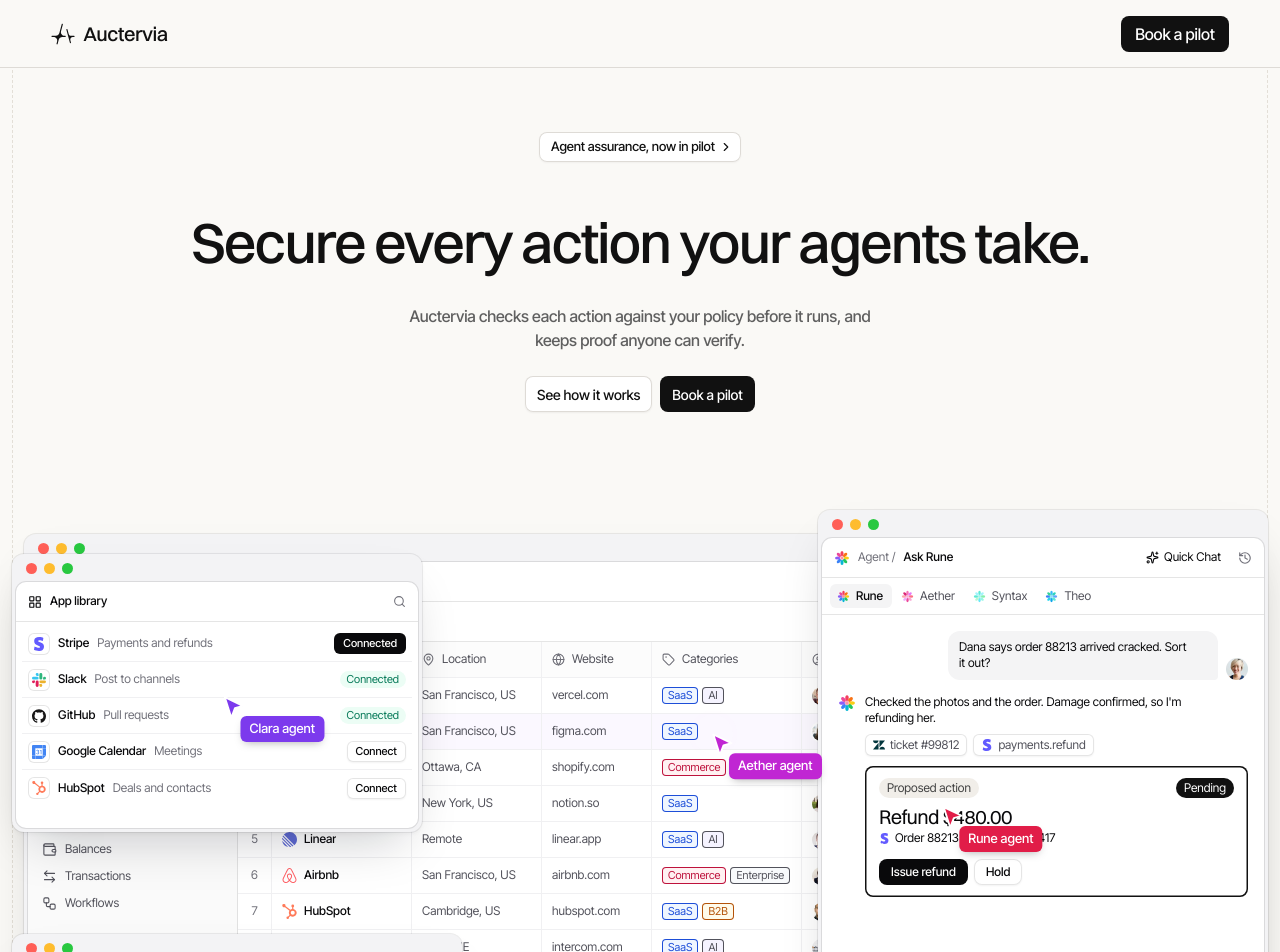
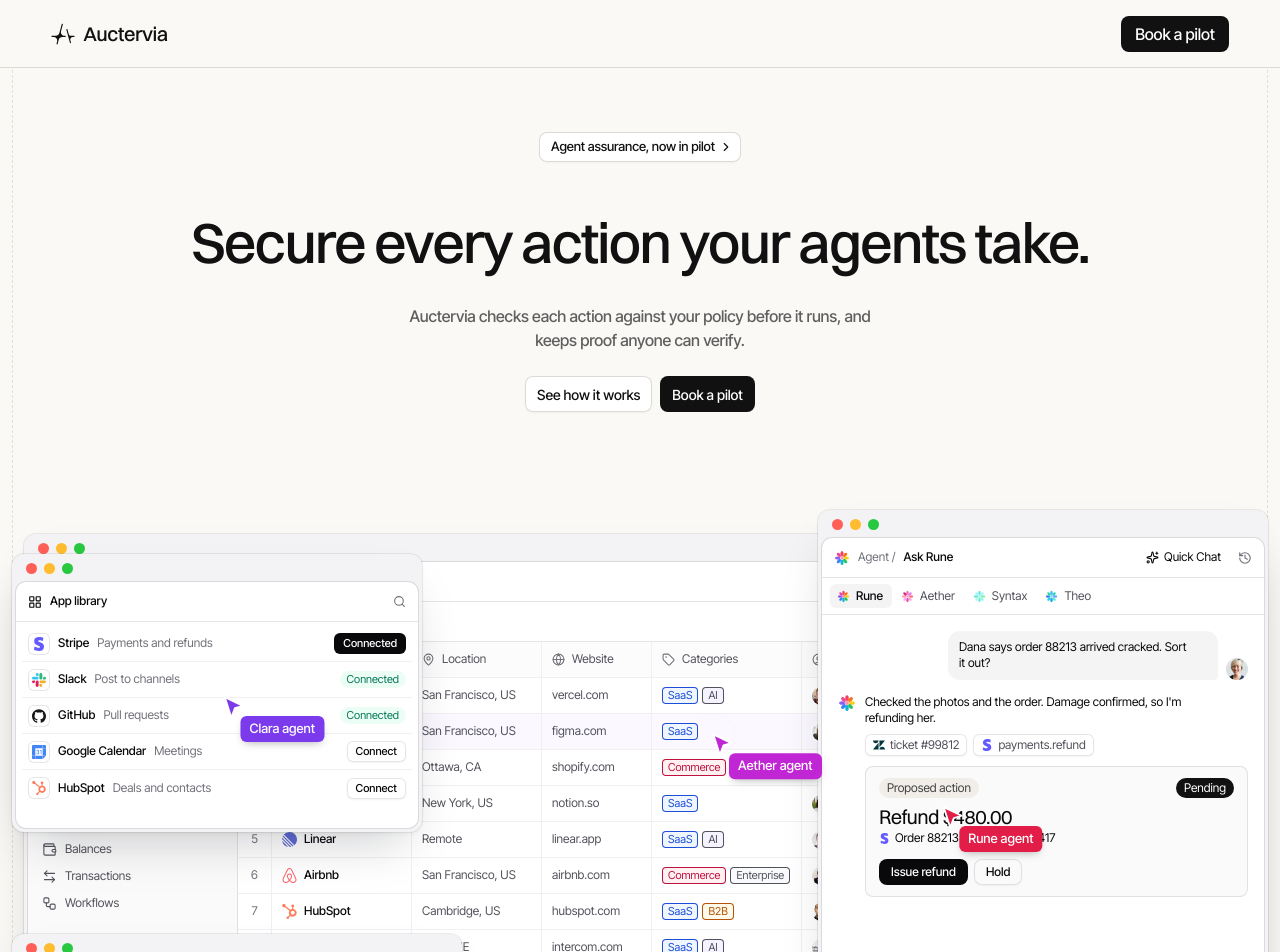
Before and after one commit to Auctervia/landing-page, a Next.js app: page / in a window 1280 px wide. Shown: the top 952 px of the page. Built offline with nearby package versions, Linux system fonts and the light colour scheme.

Commit message:
Remove pending refund border highlight

```diff
--- a/src/components/hero/Suite.module.css
+++ b/src/components/hero/Suite.module.css
@@ -564,10 +564,6 @@
     inset 0 0 0 1px var(--bd),
     var(--sh-xs);
 }
-.action:global(.is-pending) {
-  background: var(--white);
-  box-shadow: inset 0 0 0 1.5px var(--violet);
-}
 .action:global(.is-pending) .pending {
   opacity: 1;
 }
```
